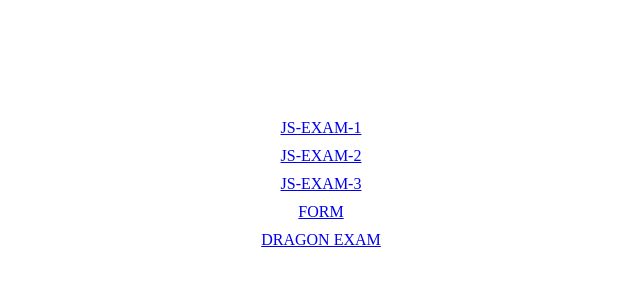
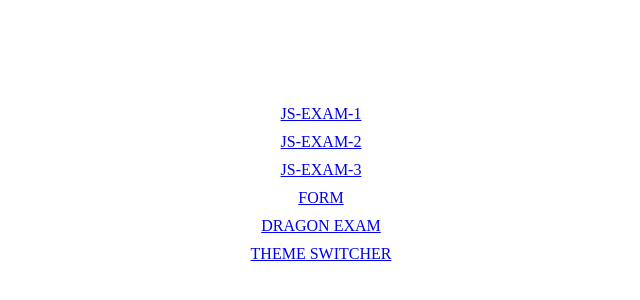
Before and after one commit to daksh-kunjadiya/javascript, a plain HTML site: page index.html in a window 1280 px wide. Shown: the part 216-516 px from the top of the page, without its empty margins (319-959 px from the left). Drawn offline with Linux system fonts and the light colour scheme.

Commit message:
13/08/2024

```diff
--- a/index.html
+++ b/index.html
@@ -37,6 +37,7 @@
         <a href="./JS-EXAM/JS-EXAM-3/index.html" target="_blank">JS-EXAM-3</a>
         <a href="./PROJECTS/FORM/index.html" target="_blank">FORM</a>
         <a href="./JS-EXAM/DRAGON EXAM/index.html" target="_blank">DRAGON EXAM</a>
+        <a href="./LOCAL STORAGE/theme switcher/index.html" target="_blank">THEME SWITCHER</a>
     </div>
 </body>
 
```
Also changed, not shown: LOCAL STORAGE/theme switcher/index.html (renamed from JS-EXAM/EXTRA/index.html), LOCAL STORAGE/theme switcher/script.js (renamed from JS-EXAM/EXTRA/script.js), LOCAL STORAGE/theme switcher/style.css (renamed from JS-EXAM/EXTRA/style.css).
